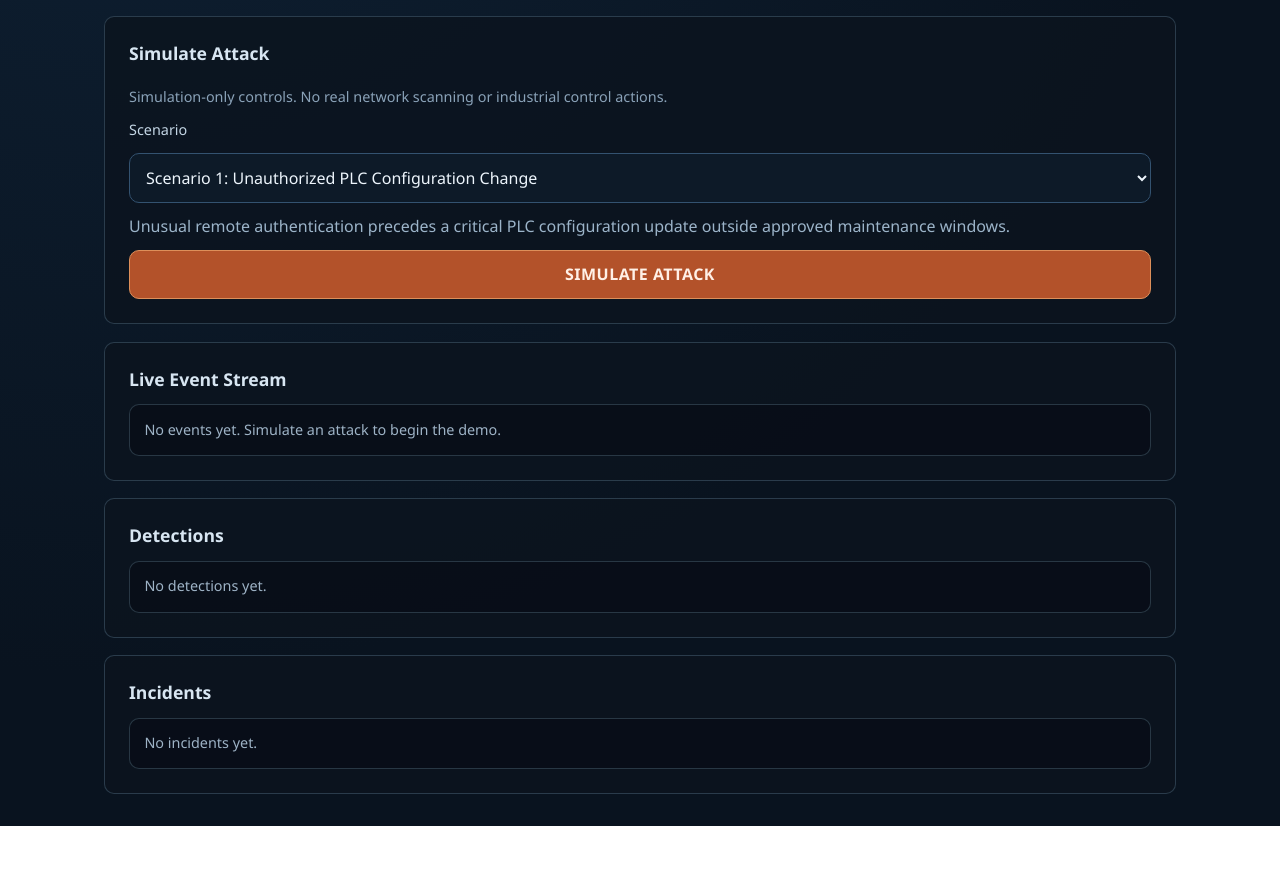
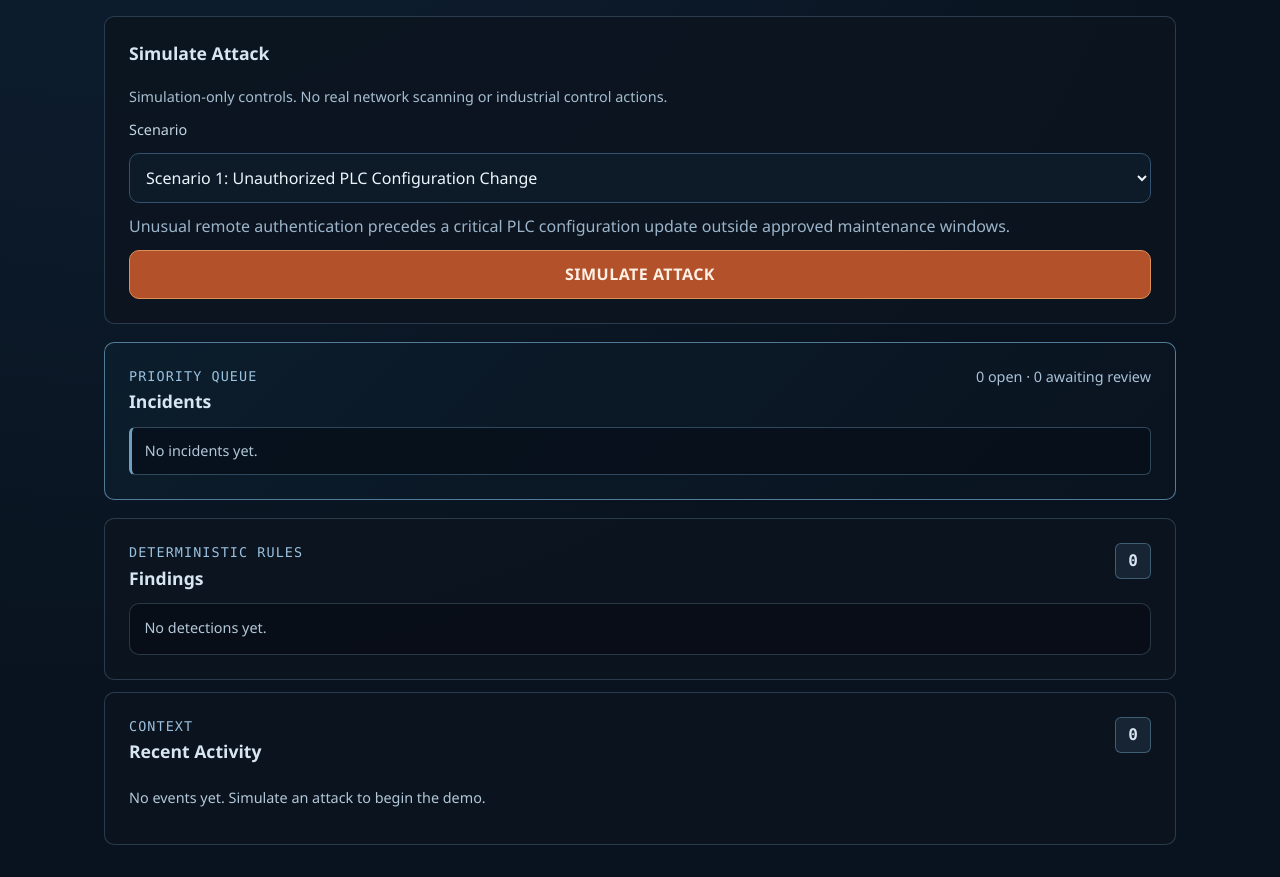
Before and after one commit to pnations/Sentinel, a React (Vite) app in the folder apps/web/: page / in a window 1280 px wide. Shown: the part 435-1312 px from the top of the page. Before the commit the page ends 1261 px from the top, so only its background shows below. Built offline with nearby package versions, Linux system fonts and the light colour scheme.

Commit message:
Enhanced UI

```diff
--- a/apps/web/src/App.css
+++ b/apps/web/src/App.css
@@ -55,6 +55,37 @@
   font-size: clamp(1rem, 3.2vw, 1.1rem);
 }
 
+.panel-heading {
+  display: flex;
+  align-items: flex-start;
+  justify-content: space-between;
+  gap: var(--space-2);
+}
+
+.eyebrow {
+  margin: 0 0 0.2rem;
+  color: #9ac1df;
+  font-size: var(--text-mono);
+  font-family: "JetBrains Mono", "SFMono-Regular", Consolas, monospace;
+  letter-spacing: 0.08em;
+  text-transform: uppercase;
+}
+
+.panel-count {
+  display: grid;
+  place-items: center;
+  flex: 0 0 auto;
+  min-width: 2.25rem;
+  min-height: 2.25rem;
+  padding-inline: 0.5rem;
+  color: #d8e6f2;
+  background: rgba(81, 130, 164, 0.16);
+  border: 1px solid rgba(114, 164, 198, 0.45);
+  border-radius: 6px;
+  font-family: "JetBrains Mono", "SFMono-Regular", Consolas, monospace;
+  font-weight: 700;
+}
+
 .state {
   margin: var(--space-2) 0 0;
   font-size: clamp(1.2rem, 5vw, 1.5rem);
@@ -75,13 +106,30 @@
 
 .meta {
   margin: var(--space-1) 0 0;
-  color: #8aa2b8;
+  color: #a7bed1;
   font-size: var(--text-meta);
 }
 
 .scenario-panel {
   display: grid;
   gap: var(--space-2);
+}
+
+.supporting-panels {
+  display: grid;
+  gap: var(--space-2);
+}
+
+.incident-panel {
+  border-color: rgba(121, 177, 214, 0.65);
+  background: linear-gradient(135deg, rgba(12, 30, 45, 0.96), rgba(10, 20, 31, 0.96));
+}
+
+.queue-summary {
+  margin: 0;
+  color: #a9c2d8;
+  font-size: var(--text-meta);
+  text-align: right;
 }
 
 label {
@@ -136,6 +184,109 @@
   background: rgba(8, 14, 24, 0.9);
   border-radius: 10px;
   padding: 0.8rem;
+}
+
+.incident-list,
+.activity-list {
+  list-style: none;
+  padding: 0;
+  margin: var(--space-2) 0 0;
+  display: grid;
+  gap: 0.5rem;
+}
+
+.incident-list li {
+  display: grid;
+  grid-template-columns: auto minmax(0, 1fr) auto;
+  align-items: center;
+  gap: 0.75rem;
+  padding: 0.8rem;
+  background: rgba(7, 15, 25, 0.76);
+  border: 1px solid rgba(73, 103, 126, 0.65);
+  border-left: 3px solid #6e9fbe;
+  border-radius: 6px;
+}
+
+.incident-list li:has(.event-severity.critical) {
+  border-left-color: #ff9b9b;
+}
+
+.incident-list li:has(.event-severity.high) {
+  border-left-color: #ffc58f;
+}
+
+.queue-position {
+  color: #7694aa;
+  font-family: "JetBrains Mono", "SFMono-Regular", Consolas, monospace;
+  font-size: var(--text-mono);
+}
+
+.incident-summary {
+  min-width: 0;
+}
+
+.incident-title,
+.activity-title {
+  margin: 0.35rem 0 0;
+  color: #e0ebf5;
+  font-weight: 700;
+  overflow-wrap: anywhere;
+}
+
+.incident-risk {
+  display: grid;
+  justify-items: end;
+  color: #9ab8ce;
+  font-family: "JetBrains Mono", "SFMono-Regular", Consolas, monospace;
+  font-size: var(--text-mono);
+  line-height: 1;
+}
+
+.incident-risk strong {
+  margin-top: 0.15rem;
+  color: #edf5fc;
+  font-size: 1.2rem;
+}
+
+.review-button {
+  grid-column: 2 / -1;
+  width: 100%;
+  min-height: 38px;
+  padding: 0.5rem 0.75rem;
+}
+
+.activity-list li {
+  padding: 0.7rem 0;
+  border-bottom: 1px solid rgba(55, 73, 88, 0.7);
+}
+
+.activity-list li:last-child {
+  border-bottom: 0;
+}
+
+.activity-summary {
+  display: flex;
+  align-items: flex-start;
+  gap: 0.55rem;
+}
+
+.activity-title {
+  margin-top: 0;
+  text-transform: capitalize;
+}
+
+.activity-description,
+.activity-route {
+  margin: 0.4rem 0 0 2.9rem;
+  color: #b7cadb;
+  font-size: var(--text-meta);
+  overflow-wrap: anywhere;
+}
+
+.activity-route {
+  color: #87a9c2;
+  font-family: "JetBrains Mono", "SFMono-Regular", Consolas, monospace;
+  font-size: var(--text-mono);
 }
 
 .ai-analysis {
@@ -311,7 +462,7 @@
 }
 
 .empty {
-  color: #9eb3c6;
+  color: #b3c8d8;
   font-size: var(--text-meta);
 }
 
--- a/apps/web/src/App.tsx
+++ b/apps/web/src/App.tsx
@@ -68,9 +68,12 @@
       />
 
       <ScenarioPanel onRunScenario={runScenario} scenarioRunning={scenarioRunning} />
-      <EventStreamPanel events={events} />
-      <DetectionsPanel detections={detections} />
       <IncidentsPanel incidents={incidents} onOpenIncident={onOpenIncident} />
+
+      <div className="supporting-panels">
+        <DetectionsPanel detections={detections} />
+        <EventStreamPanel events={events} />
+      </div>
 
       {selectedIncident ? (
         <IncidentDetailPanel
--- a/apps/web/src/components/DetectionsPanel.tsx
+++ b/apps/web/src/components/DetectionsPanel.tsx
@@ -3,10 +3,18 @@
 
 export function DetectionsPanel({ detections }: { detections: PersistedDetection[] }) {
   return (
-    <section className="panel" aria-label="Detections">
-      <h2>Detections</h2>
+    <section className="panel detection-panel" aria-label="Detections">
+      <div className="panel-heading">
+        <div>
+          <p className="eyebrow">Deterministic rules</p>
+          <h2>Findings</h2>
+        </div>
+        <span className="panel-count" aria-label={`${detections.length} findings`}>
+          {detections.length}
+        </span>
+      </div>
 
-      <ul className="event-list">
+      <ul className="event-list compact-list">
         {detections.length === 0 ? (
           <li className="empty">No detections yet.</li>
         ) : (
--- a/apps/web/src/components/EventStreamPanel.tsx
+++ b/apps/web/src/components/EventStreamPanel.tsx
@@ -1,23 +1,78 @@
 import { formatTime } from "../lib/format";
 import type { PersistedEvent } from "../lib/domain";
 
+type EventActivity = {
+  eventType: string;
+  severity: PersistedEvent["severity"];
+  count: number;
+  timestamp: string;
+  description: string;
+  sourceAssetId: string | null;
+  destinationAssetId: string | null;
+};
+
+function summarizeEvents(events: PersistedEvent[]): EventActivity[] {
+  const grouped = new Map<string, EventActivity>();
+
+  for (const event of events) {
+    const existing = grouped.get(event.eventType);
+
+    if (existing) {
+      existing.count += 1;
+      continue;
+    }
+
+    grouped.set(event.eventType, {
+      eventType: event.eventType,
+      severity: event.severity,
+      count: 1,
+      timestamp: event.timestamp,
+      description: event.description,
+      sourceAssetId: event.sourceAssetId,
+      destinationAssetId: event.destinationAssetId
+    });
+  }
+
+  return [...grouped.values()];
+}
+
 export function EventStreamPanel({ events }: { events: PersistedEvent[] }) {
+  const activity = summarizeEvents(events);
+
   return (
-    <section className="panel" aria-label="Live event stream">
-      <h2>Live Event Stream</h2>
+    <section className="panel activity-panel" aria-label="Recent event activity">
+      <div className="panel-heading">
+        <div>
+          <p className="eyebrow">Context</p>
+          <h2>Recent Activity</h2>
+        </div>
+        <span className="panel-count" aria-label={`${events.length} total events`}>
+          {events.length}
+        </span>
+      </div>
 
-      <ul className="event-list">
-        {events.length === 0 ? (
+      <ul className="activity-list">
+        {activity.length === 0 ? (
           <li className="empty">No events yet. Simulate an attack to begin the demo.</li>
         ) : (
-          events.map((event) => (
-            <li key={event.id}>
-              <div className="event-meta">
-                <span className="event-time">{formatTime(event.timestamp)}</span>
+          activity.map((event) => (
+            <li key={event.eventType}>
+              <div className="activity-summary">
                 <span className={`event-severity ${event.severity}`}>{event.severity}</span>
-                <span className="event-type">{event.eventType}</span>
+                <div>
+                  <p className="activity-title">{event.eventType.replace(/_/g, " ")}</p>
+                  <p className="meta">
+                    {event.count} observed · last at {formatTime(event.timestamp)}
+                  </p>
+                </div>
               </div>
-              <p className="event-description">{event.description}</p>
+              <p className="activity-description">{event.description}</p>
+              {event.sourceAssetId || event.destinationAssetId ? (
+                <p className="activity-route">
+                  {event.sourceAssetId ?? "external"} <span aria-hidden="true">→</span>{" "}
+                  {event.destinationAssetId ?? "unknown"}
+                </p>
+              ) : null}
             </li>
           ))
         )}
--- a/apps/web/src/components/IncidentsPanel.tsx
+++ b/apps/web/src/components/IncidentsPanel.tsx
@@ -6,25 +6,45 @@
 };
 
 export function IncidentsPanel({ incidents, onOpenIncident }: IncidentsPanelProps) {
+  const prioritizedIncidents = [...incidents].sort((first, second) => second.riskScore - first.riskScore);
+  const pendingCount = prioritizedIncidents.filter((incident) => incident.approvalState === "pending").length;
+
   return (
-    <section className="panel" aria-label="Incidents">
-      <h2>Incidents</h2>
+    <section className="panel incident-panel" aria-label="Incident queue">
+      <div className="panel-heading incident-heading">
+        <div>
+          <p className="eyebrow">Priority queue</p>
+          <h2>Incidents</h2>
+        </div>
+        <p className="queue-summary">
+          {prioritizedIncidents.length} open · {pendingCount} awaiting review
+        </p>
+      </div>
 
-      <ul className="event-list">
-        {incidents.length === 0 ? (
+      <ul className="incident-list">
+        {prioritizedIncidents.length === 0 ? (
           <li className="empty">No incidents yet.</li>
         ) : (
-          incidents.map((incident) => (
+          prioritizedIncidents.map((incident, index) => (
             <li key={incident.id}>
-              <div className="event-meta">
-                <span className={`event-severity ${incident.severity}`}>{incident.severity}</span>
-                <span className="event-type">{incident.status}</span>
-                <span className="event-type">risk {incident.riskScore}</span>
-                <span className={`approval-pill ${incident.approvalState}`}>{incident.approvalState}</span>
+              <span className="queue-position" aria-hidden="true">
+                {String(index + 1).padStart(2, "0")}
+              </span>
+              <div className="incident-summary">
+                <div className="event-meta">
+                  <span className={`event-severity ${incident.severity}`}>{incident.severity}</span>
+                  <span className={`approval-pill ${incident.approvalState}`}>{incident.approvalState}</span>
+                </div>
+                <p className="incident-title">{incident.title}</p>
+                <p className="meta">
+                  {incident.status} · confidence {Math.round(incident.confidence * 100)}%
+                </p>
               </div>
-              <p className="event-description">{incident.title}</p>
-
-              <button type="button" onClick={() => onOpenIncident(incident.id)}>
+              <div className="incident-risk">
+                <span>risk</span>
+                <strong>{incident.riskScore}</strong>
+              </div>
+              <button type="button" className="review-button" onClick={() => onOpenIncident(incident.id)}>
                 Review
               </button>
             </li>
```
Also changed, not shown: 1 other file (tests, documents, lock files or other folders).
